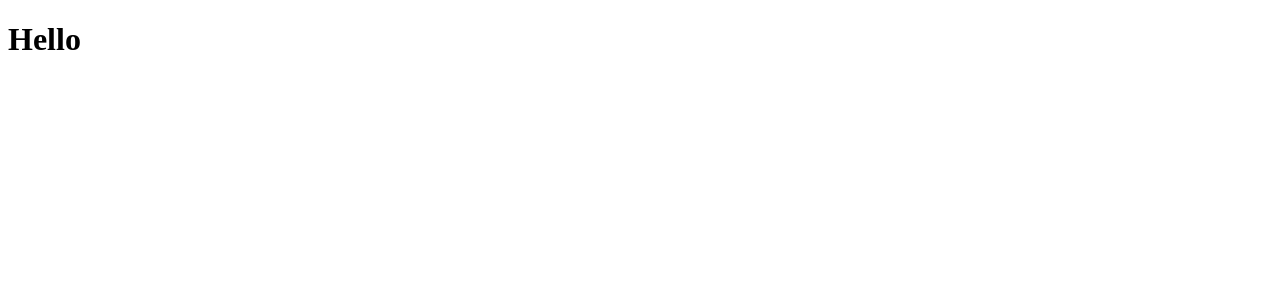
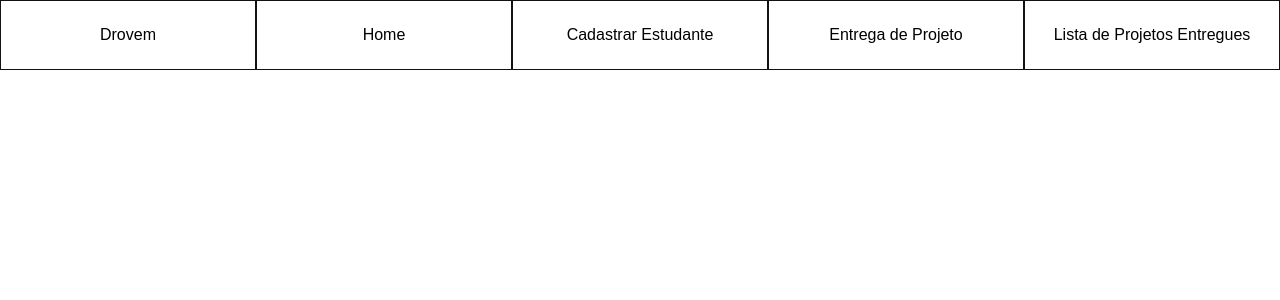
Before and after one commit to patrick-ddeus/drovem-frontend, a React (Create React App) app: page / in a window 1280 px wide. Shown: the top 300 px of the page. Built offline with nearby package versions, Linux system fonts and the light colour scheme.

Commit message:
feat:creates header component

```diff
--- a/package.json
+++ b/package.json
@@ -3,11 +3,14 @@
   "version": "0.1.0",
   "private": true,
   "dependencies": {
+    "@fontsource-variable/inter": "^5.0.1",
+    "@fontsource/righteous": "^5.0.1",
     "@testing-library/jest-dom": "^5.16.5",
     "@testing-library/react": "^13.4.0",
     "@testing-library/user-event": "^13.5.0",
     "react": "^18.2.0",
     "react-dom": "^18.2.0",
+    "react-router-dom": "^6.11.2",
     "react-scripts": "5.0.1",
     "styled-components": "^5.3.11",
     "web-vitals": "^2.1.4"
--- a/src/App.js
+++ b/src/App.js
@@ -1,8 +1,13 @@
+import { BrowserRouter as Router, Routes, Route } from "react-router-dom";
+import HomePage from "./pages/HomePage";
+
 function App() {
   return (
-    <div className="App">
-      <h1>Hello</h1>
-    </div>
+    <Router>
+      <Routes>
+        <Route path="/" element={<HomePage />} />
+      </Routes>
+    </Router>
   );
 }
 
--- a/src/components/Header/index.jsx
+++ b/src/components/Header/index.jsx
@@ -1,11 +1,30 @@
 import React from 'react';
+import { Container, NavBar } from './styles';
 
 const Header = () => {
     return (
-        <div>
-
-        </div>
+        <Container>
+            <NavBar>
+                <ul>
+                    <li>
+                        Drovem
+                    </li>
+                    <li>
+                        Home
+                    </li>
+                    <li>
+                        Cadastrar Estudante
+                    </li>
+                    <li>
+                        Entrega de Projeto
+                    </li>
+                    <li>
+                        Lista de Projetos Entregues
+                    </li>
+                </ul>
+            </NavBar>
+        </Container>
     );
-}
+};
 
 export default Header;
--- a/src/components/Header/styles.jsx
+++ b/src/components/Header/styles.jsx
@@ -1,5 +1,22 @@
 import styled from 'styled-components';
 
 export const Container = styled.div`
+  height:50px;
+`;
 
+export const NavBar = styled.nav`
+  ul{
+    display:flex;
+    justify-content: center;
+  }
+
+  li{
+    height:70px;
+    max-width:300px;
+    flex:1;
+    border:1px solid #101213;
+    display:flex;
+    align-items: center;
+    justify-content:center;
+  }
 `;
--- a/src/index.js
+++ b/src/index.js
@@ -1,10 +1,13 @@
 import React from 'react';
 import ReactDOM from 'react-dom/client';
 import App from './App';
+import { GlobalStyle } from './styles/GlobalStyles';
+
 
 const root = ReactDOM.createRoot(document.getElementById('root'));
 root.render(
   <React.StrictMode>
+    <GlobalStyle />
     <App />
   </React.StrictMode>
 );
--- a/src/pages/HomePage/index.jsx
+++ b/src/pages/HomePage/index.jsx
@@ -1,11 +1,12 @@
 import React from 'react';
+import Header from '../../components/Header';
 
 const HomePage = () => {
     return (
         <div>
-
+            <Header />
         </div>
     );
-}
+};
 
 export default HomePage;
--- /dev/null
+++ b/src/styles/GlobalStyles.js
@@ -0,0 +1,29 @@
+import { createGlobalStyle } from "styled-components";
+import '@fontsource-variable/inter';
+import '@fontsource/righteous';
+
+export const GlobalStyle = createGlobalStyle`
+*{
+    margin:0;
+    padding:0;
+    box-sizing:border-box
+  }
+
+  body {
+    font-family: 'Inter Variable', sans-serif;
+  }
+
+  ul{
+    list-style:none;
+  }
+
+  a{
+    text-decoration:none;
+  }
+
+  img{
+    display:block;
+    max-width:100%;
+  }
+
+`;
```
Also changed, not shown: 1 other file (tests, documents, lock files or other folders).
